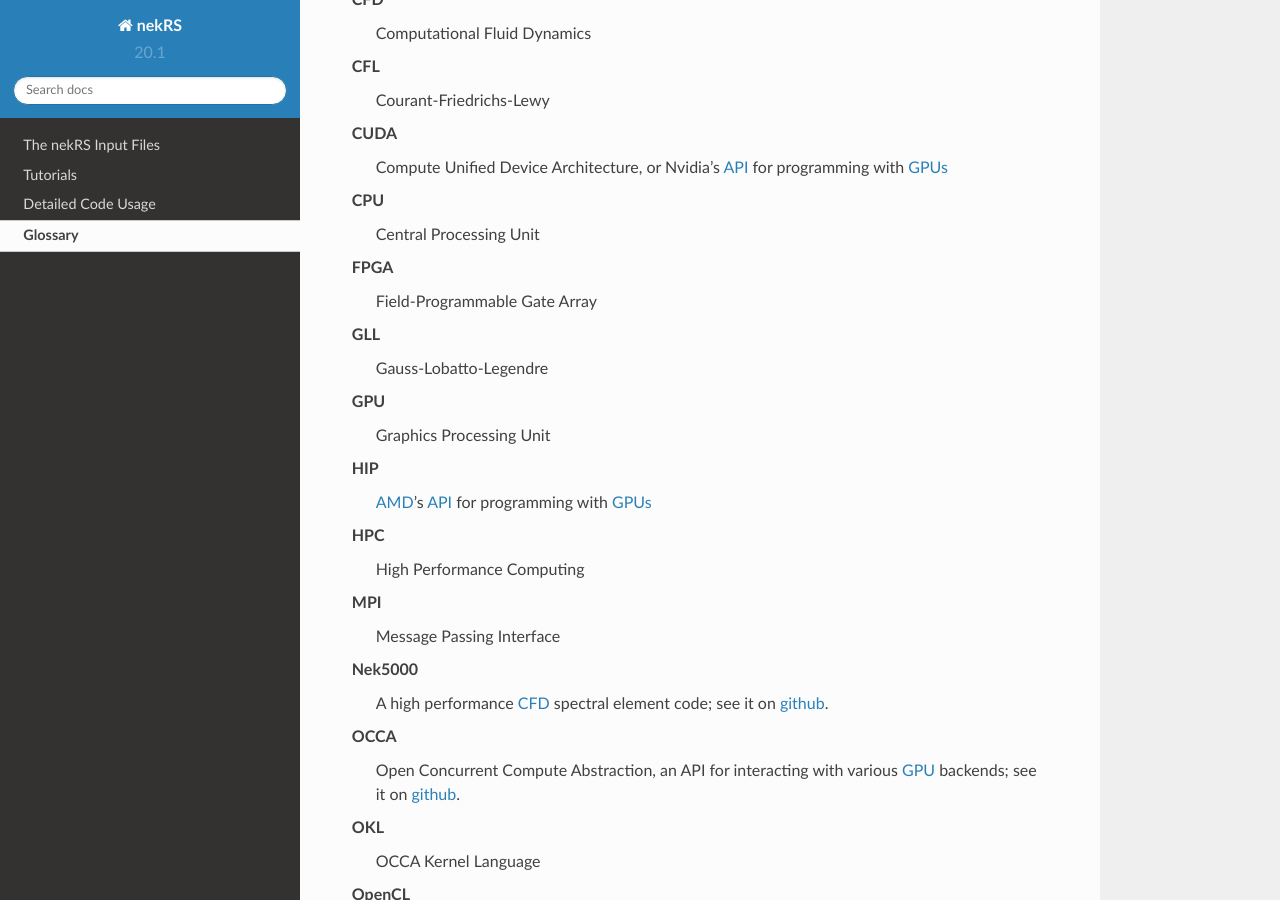
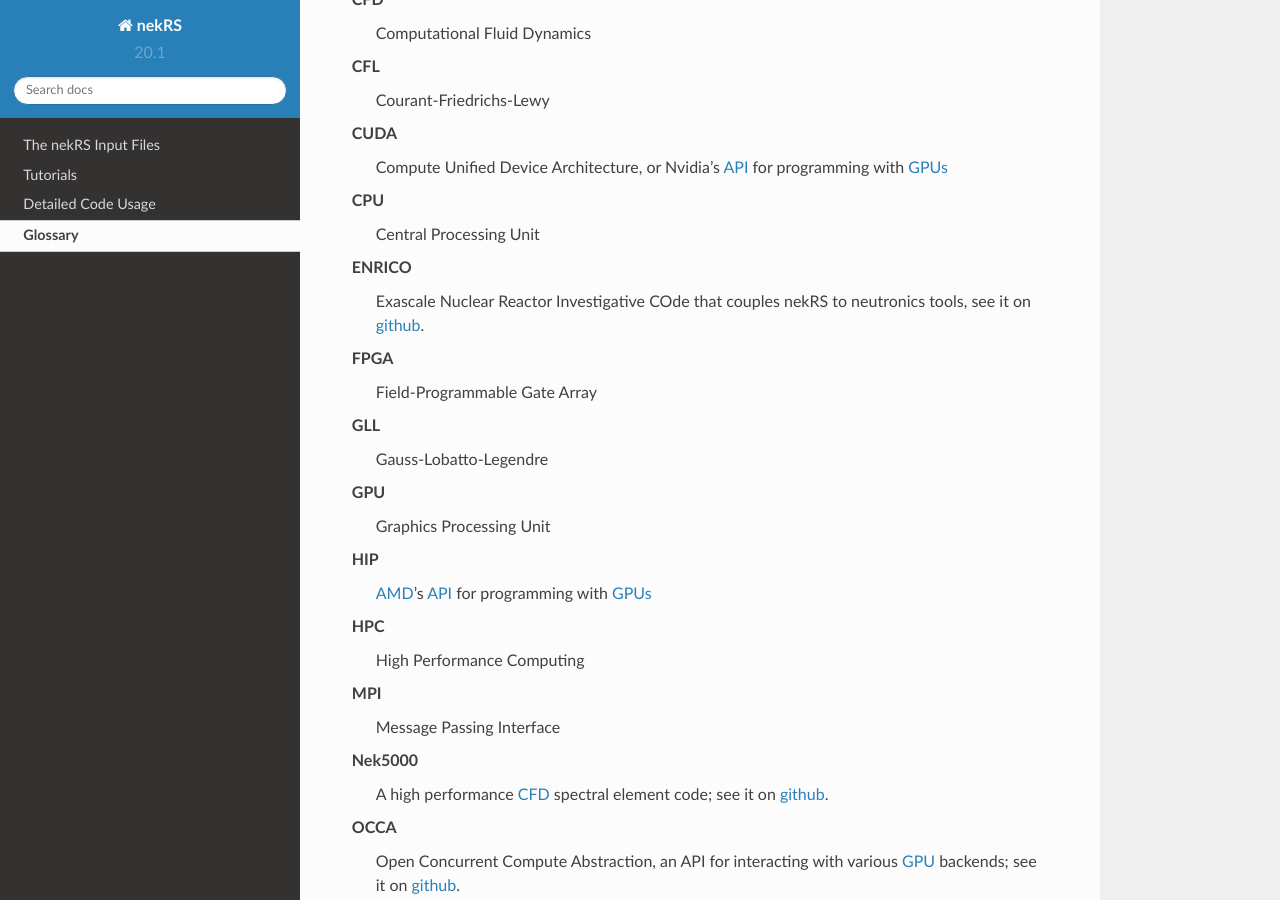
Before and after one commit to aprilnovak/nekRSDoc, a Sphinx documentation site: the page built from source/glossary.rst, in a window 1280 px wide and 900 px high, scrolled down 504 px. Built offline with Sphinx 7.4.7 and the Read the Docs theme 2.0.0, drawn with Linux system fonts in a browser that asks for light colours; pages that are not in the unit, such as notebooks, are missing from menus.

```diff
--- a/source/detailed_usage.rst
+++ b/source/detailed_usage.rst
@@ -548,7 +548,7 @@ The final kernel that wraps up this example is the ``heatCapacity`` kernel.
 .. _copy_device_to_host:
 
 Copying From Device to Host
-----------------------------------------
+---------------------------
 
 
 
--- a/source/glossary.rst
+++ b/source/glossary.rst
@@ -28,6 +28,9 @@ Glossary
 
     CPU
       Central Processing Unit
+
+    ENRICO
+      Exascale Nuclear Reactor Investigative COde that couples nekRS to neutronics tools, see it on `github <https://github.com/enrico-dev/enrico>`__.
 
     FPGA
       Field-Programmable Gate Array
--- a/source/index.rst
+++ b/source/index.rst
@@ -28,6 +28,7 @@ Table of Contents
    input_files
    tutorials
    detailed_usage
+   just_in_time_compilation
    glossary
 
 .. Indices and tables
```
